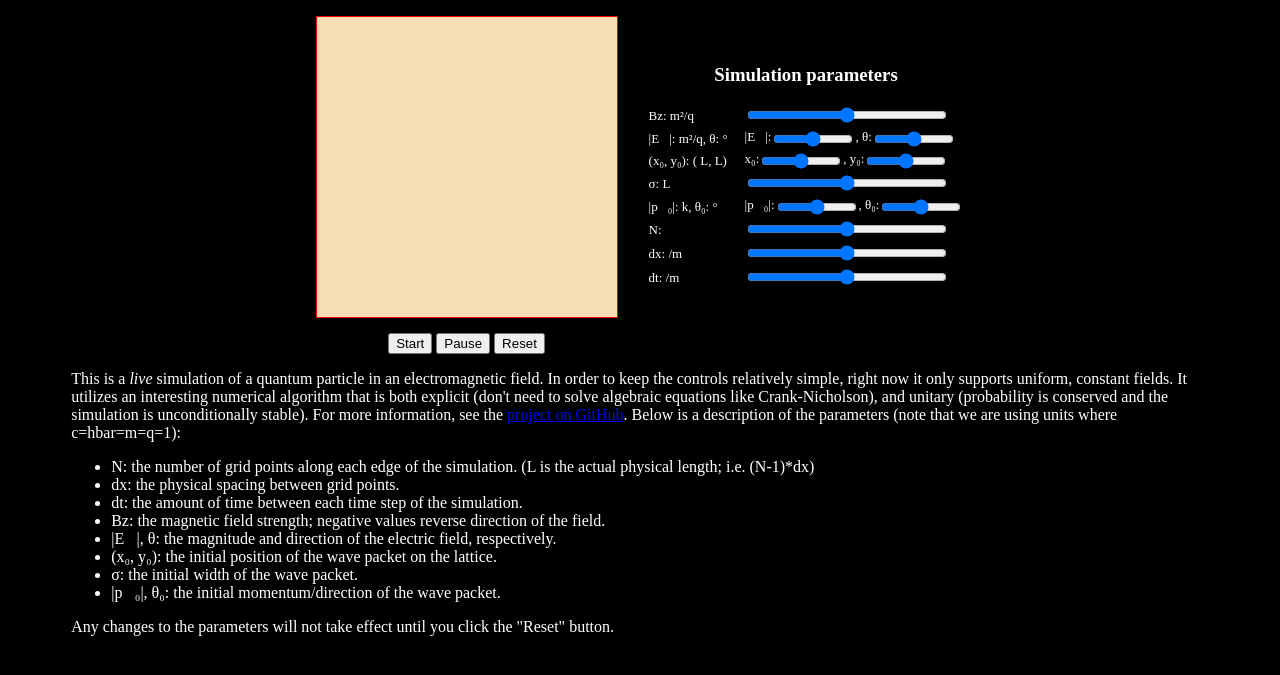
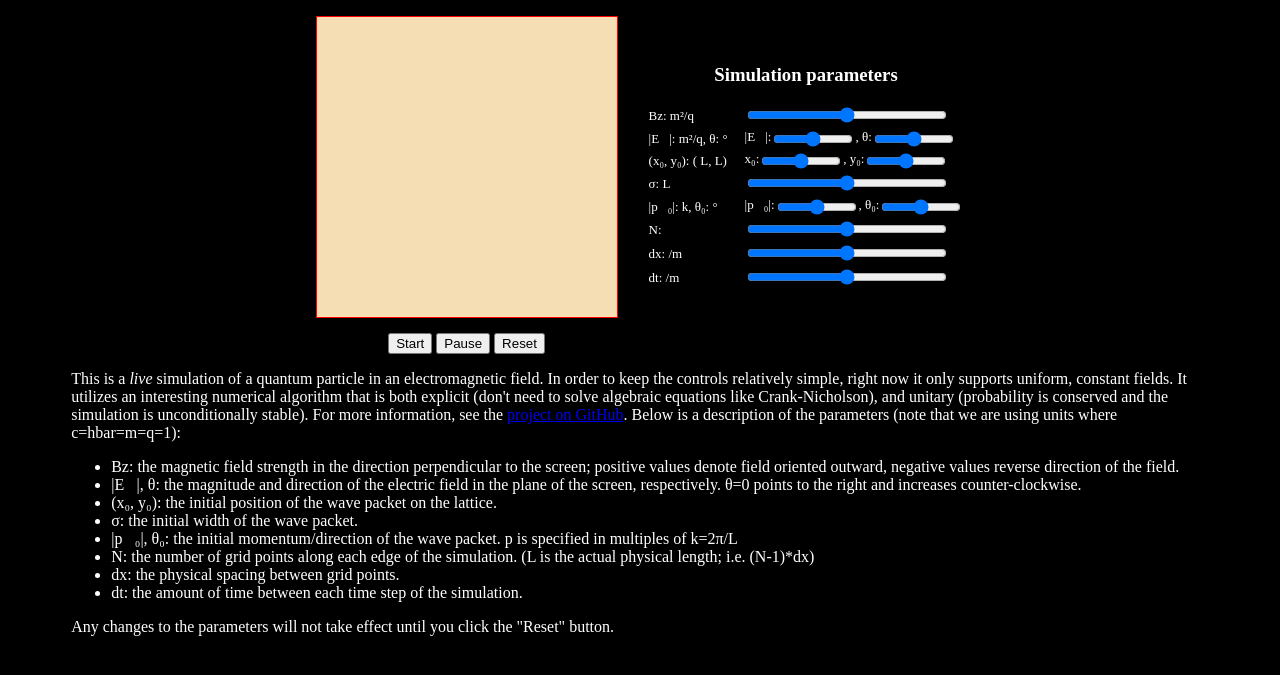
Before and after one commit to ecotner/visualizations, a plain HTML site: page quantum/2d_square_well/index.html in a window 1280 px wide. Shown: the part 87-762 px from the top of the page. Drawn offline with Linux system fonts and the light colour scheme; no server answers.

Commit message:
added some more explanation of the parameters

```diff
--- a/quantum/2d_square_well/index.html
+++ b/quantum/2d_square_well/index.html
@@ -82,14 +82,14 @@
                 Below is a description of the parameters (note that we are using units where c=hbar=m=q=1):
             </p>
             <ul>
+                <li>Bz: the magnetic field strength in the direction perpendicular to the screen; positive values denote field oriented outward, negative values reverse direction of the field.</li>
+                <li>|E&#8407;|, θ: the magnitude and direction of the electric field in the plane of the screen, respectively. θ=0 points to the right and increases counter-clockwise.</li>
+                <li>(x&#8320;, y&#8320;): the initial position of the wave packet on the lattice.</li>
+                <li>σ: the initial width of the wave packet.</li>
+                <li>|p&#8407;&#8320;|, θ&#8320;: the initial momentum/direction of the wave packet. p is specified in multiples of k=2&#960;/L</li>
                 <li>N: the number of grid points along each edge of the simulation. (L is the actual physical length; i.e. (N-1)*dx)</li>
                 <li>dx: the physical spacing between grid points.</li>
                 <li>dt: the amount of time between each time step of the simulation.</li>
-                <li>Bz: the magnetic field strength; negative values reverse direction of the field.</li>
-                <li>|E&#8407;|, θ: the magnitude and direction of the electric field, respectively.</li>
-                <li>(x&#8320;, y&#8320;): the initial position of the wave packet on the lattice.</li>
-                <li>σ: the initial width of the wave packet.</li>
-                <li>|p&#8407;&#8320;|, θ&#8320;: the initial momentum/direction of the wave packet.</li>
             </ul>
             <p>Any changes to the parameters will not take effect until you click the "Reset" button.</p>
         </div>
```
